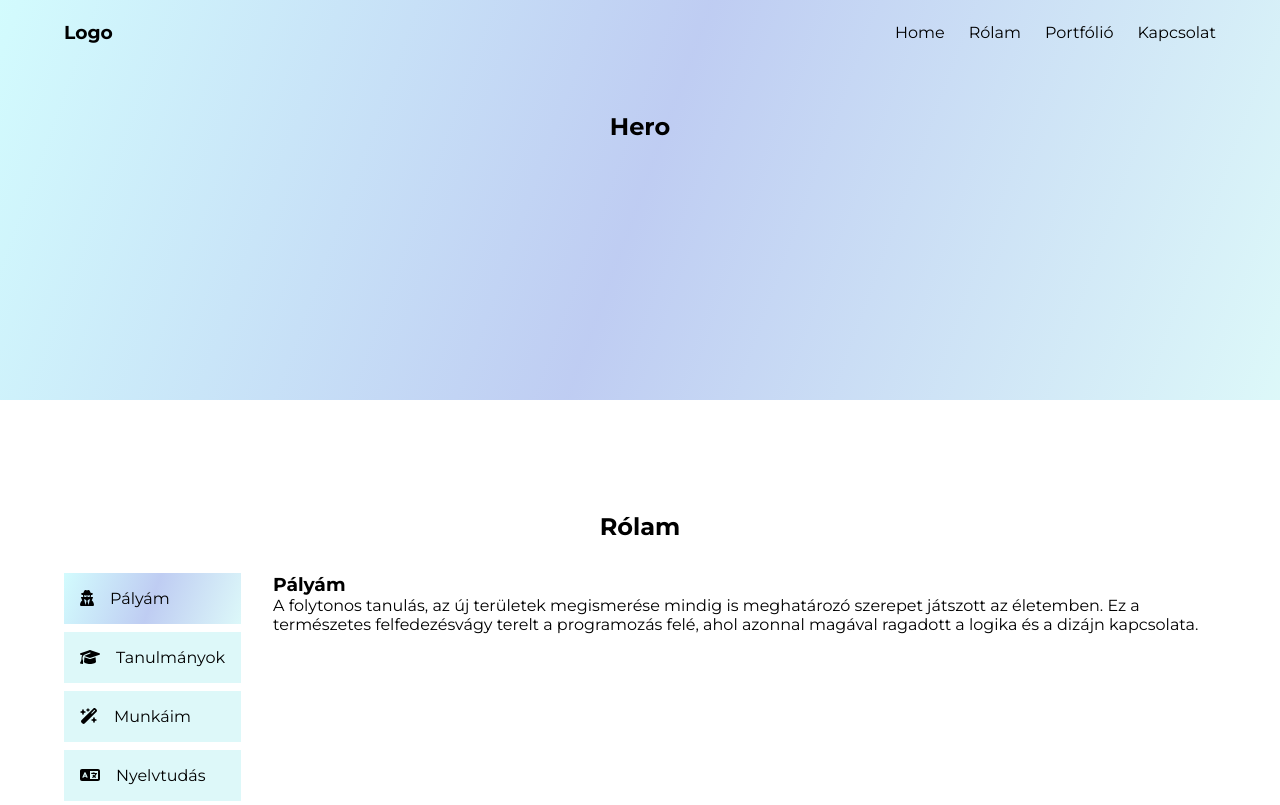
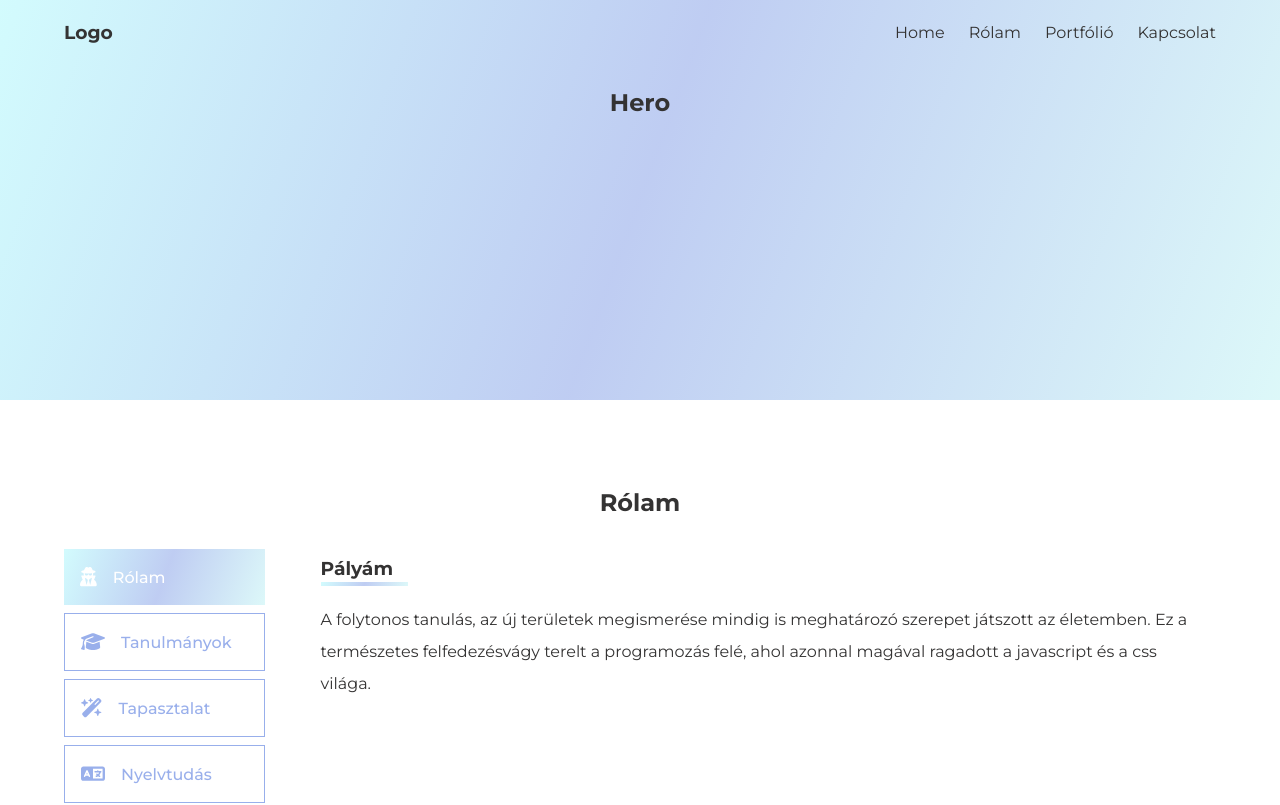
Before and after one commit to PriskinZsuzsanna/priskinzsuzsanna.github.io, an Angular app: page / in a window 1280 px wide. Shown: the top 805 px of the page. Built offline with nearby package versions, Linux system fonts and the light colour scheme.

Commit message:
about-working

```diff
--- a/src/app/app.component.html
+++ b/src/app/app.component.html
@@ -31,7 +31,7 @@
       <div class="side-menu">
         <button [ngClass]="isAbout ? 'active' : '' " (click)="toggleAboutMenu('isAbout')">
           <fa-icon [icon]="faUserSecret" ></fa-icon>
-          <span class="button-text">Pályám</span>
+          <span class="button-text">Rólam</span>
         </button>
         <button [ngClass]="isStudies ? 'active' : '' " (click)="toggleAboutMenu('isStudies')">
           <fa-icon [icon]="faGraduationCap" ></fa-icon>
@@ -39,7 +39,7 @@
         </button>
         <button [ngClass]="isExperience ? 'active' : '' " (click)="toggleAboutMenu('isExperience')">
           <fa-icon [icon]="faMagicWandSparkles" ></fa-icon>
-          <span class="button-text">Munkáim</span>
+          <span class="button-text">Tapasztalat</span>
         </button>
         <button [ngClass]="isLanguages ? 'active' : '' " (click)="toggleAboutMenu('isLanguages')">
           <fa-icon [icon]="faLanguage" ></fa-icon>
@@ -52,7 +52,8 @@
         <div  *ngIf="isAbout">
           <h3>Pályám</h3>
           <p>A folytonos tanulás, az új területek megismerése mindig is meghatározó szerepet játszott az életemben.
-            Ez a természetes felfedezésvágy terelt a programozás felé, ahol azonnal magával ragadott a logika és a dizájn kapcsolata.
+            Ez a természetes felfedezésvágy terelt a programozás felé, ahol azonnal magával ragadott a javascript és a css világa.
+
           </p>
         </div>
         <div *ngIf="isStudies" >
--- a/src/app/app.component.ts
+++ b/src/app/app.component.ts
@@ -50,6 +50,7 @@ export class AppComponent {
   jump(fragment:any){
     console.log(fragment)
     this.router.navigateByUrl('/#'+fragment)
+    this.toggleMenu()
   }
 
   toggleAboutMenu(button: string){
--- a/src/styles/_about.scss
+++ b/src/styles/_about.scss
@@ -1,41 +1,100 @@
 .side-flex-container {
     width: 100%;
-    display: flex;
-    justify-content: flex-start;
-    align-items: stretch;
-    gap: 2rem;
+    display: block;
+
+    @media screen and (min-width: 700px) {
+       display: flex;
+       justify-content: flex-start;
+       align-items: stretch;
+       gap: 2rem;
+    }
+
 
     .side-menu {
 
+        display: flex;
+        justify-content: center;
+        gap: 1rem;
+
+        @media screen and (min-width: 700px) {
+            display: block;
+        }
+
         button {
-            display: flex;
-            align-items: center;
-            gap: 1rem;
-            width: 100%;
+            width: 23%;
             padding: 1rem;
             font-size: 1rem;
             outline: none;
-            border: none;
-            background: var(--color-alpha);
-            color: var(--gradient);
+            background: none;
+            border: 1px solid var(--primary-alpha);
+            color: var(--primary-alpha);
             margin-bottom: .5rem;
+            font-weight: 500;
             cursor: pointer;
+
+            @media screen and (min-width: 700px) {
+                width: 100%;
+                display: flex;
+                justify-content: center;
+            }
+
+            @media screen and (min-width: 900px) {
+                padding: 1rem 2rem 1rem 1rem;
+                justify-content: flex-start;
+                align-items: center;
+                gap: 1rem;
+            }
 
             &.active {
                 background: var(--gradient);
                 border: none;
+                color: #fff;
+
+                fa-icon {
+                    color: #fff;
+                }
+            }
+
+            fa-icon {
+                align-self: center;
+                font-size: 1.2rem;
+                color: var(--primary-alpha);
             }
 
             span {
                 display: none;
 
-                @media screen and (min-width: 900px){
+                @media screen and (min-width: 900px) {
                     display: block;
                 }
-            };
+            }
         }
 
+        button:nth(:last-of-type) {
+            margin-bottom: 0;
+        }
+    }
 
+    .right-text {
+        padding: 1.5rem;
 
+        @media screen and (min-width: 700px) {
+           padding-top: .5rem;
+        }
+
+        h3 {
+            display: inline-block;
+            position: relative;
+        }
+
+        h3::after {
+            content: '';
+            position: absolute;
+            width: 120%;
+            height: 4px;
+            background: var(--gradient);
+            left: 0;
+            bottom: - .4rem;
+        }
     }
 }
--- a/src/styles/_base.scss
+++ b/src/styles/_base.scss
@@ -32,6 +32,7 @@ body {
     display: flex;
     justify-content: center;
     align-items: center;
+    color: #343333;
 }
 
 app-root {
@@ -45,9 +46,13 @@ section {
     min-height: 50vh;
     padding-top: 4rem;
 
+
     .container {
         padding-inline: 5%;
-        padding-block: 3rem;
+        padding-block: 1.5rem;
+        width: 100%;
+        max-width: 1600px;
+        margin-inline: auto;
     }
 }
 
@@ -55,3 +60,11 @@ h2 {
     text-align: center;
     margin-bottom: 2rem;
 }
+
+h3 {
+    margin-bottom: 1.5rem;
+}
+
+p {
+    line-height: 2rem;
+}
--- a/src/styles/_variables.scss
+++ b/src/styles/_variables.scss
@@ -3,6 +3,7 @@ $l-gradient-1: #93f6fb69;
 $l-gradient-2: #587cde62;
 $l-gradient-3: #23d3d928;
 $l-primary: #587cde;
+$l-primary-alpha: #587cde9c;
 $l-color: #23d3d9;
 $l-color-alpha: #23d3d927;
 $l-bg: #fff;
@@ -14,7 +15,7 @@ $d-gradient-2: #241e1e;
 $d-gradient-3: #2f2e2e;
 $d-primary: #fff;
 $d-color: #fe2c5d;
-$d-color-alpha: #fe2c5d3e;
+$d-primary-alpha: #fe2c5d3e;
 $d-bg: #000;
 $d-open-nav: #000;
 
@@ -24,7 +25,7 @@ $d-open-nav: #000;
     --color: #{$l-color};
     --bg: #{$l-bg};
     --nav-bg: #{$l-open-nav};
-    --color-alpha: #{$l-color-alpha};
+    --primary-alpha: #{$l-primary-alpha};
 }
 @mixin dark(){
     --gradient: #{linear-gradient(110deg, $d-gradient-1, $d-gradient-2, $d-gradient-3)};
@@ -32,7 +33,7 @@ $d-open-nav: #000;
     --color: #{$d-color};
     --bg: #{$d-bg};
     --nav-bg: #{$d-open-nav};
-    --color-alpha: #{$d-color-alpha};
+    --primary-alpha: #{$d-primary-alpha};
 }
 
 body{
```
